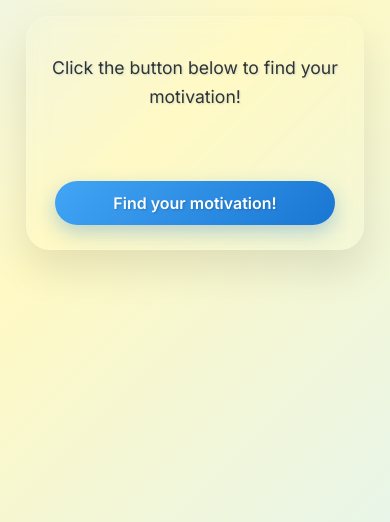
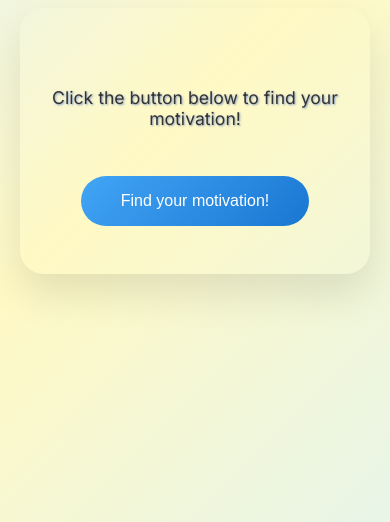
Before and after one commit to 9ciaa/Motivation, a plain HTML site: page index.html in a window 390 px wide. Shown: the part 322-844 px from the top of the page. Drawn offline with Linux system fonts and the light colour scheme.

Commit message:
Update style.css

```diff
--- a/style.css
+++ b/style.css
@@ -1,159 +1,69 @@
-
 * {
   margin: 0;
   padding: 0;
   box-sizing: border-box;
 }
-
 html, body {
   height: 100%;
   width: 100%;
-  font-family: 'Inter', -apple-system, BlinkMacSystemFont, 'Segoe UI', Roboto, sans-serif;
+  font-family: 'Inter', sans-serif;
 }
-
 body {
   background: linear-gradient(135deg, #E3F2FD 0%, #FFF9C4 50%, #E8F5E8 100%);
-  min-height: 100vh;
   display: flex;
   align-items: center;
   justify-content: center;
   padding: 20px;
 }
-
 .container {
-  width: 100%;
   max-width: 800px;
   text-align: center;
 }
-
 .title {
   font-size: clamp(2.5rem, 5vw, 4rem);
   font-weight: 700;
   color: #1976D2;
-  text-shadow: 2px 2px 4px rgba(25, 118, 210, 0.3);
-  margin-bottom: 3rem;
-  letter-spacing: -0.02em;
+  margin-bottom: 2rem;
 }
-
 .quote-section {
   background: transparent;
   border-radius: 24px;
   padding: 3rem 2rem;
   box-shadow: 0 20px 40px rgba(0, 0, 0, 0.1);
-  backdrop-filter: blur(10px);
-  border: 1px solid rgba(255, 255, 255, 0.2);
 }
-
 .quote-container {
-  margin-bottom: 2.5rem;
   min-height: 120px;
   display: flex;
   flex-direction: column;
   justify-content: center;
   align-items: center;
 }
-
 #quote-text {
   font-size: clamp(1.1rem, 2.5vw, 1.5rem);
-  line-height: 1.6;
   color: #333;
-  text-shadow: 1px 1px 2px rgba(25, 118, 210, 0.2);
-  font-weight: 400;
+  text-shadow: 1px 1px 2px rgba(29, 78, 216, 0.5); /* light blue shadow */
   margin-bottom: 1rem;
-  max-width: 600px;
 }
-
 #quote-author {
   font-size: clamp(0.9rem, 2vw, 1.1rem);
   color: #1976D2;
   font-weight: 600;
-  text-shadow: 1px 1px 2px rgba(25, 118, 210, 0.2);
   font-style: italic;
 }
-
 .motivation-button {
   background: linear-gradient(135deg, #42A5F5, #1976D2);
   color: white;
   border: none;
   padding: 1rem 2.5rem;
   font-size: clamp(1rem, 2vw, 1.2rem);
-  font-weight: 600;
+  cursor: pointer;
+  transition: all 0.4s ease;
   border-radius: 50px;
-  cursor: pointer;
-  transition: all 0.3s ease;
-  box-shadow: 0 8px 20px rgba(25, 118, 210, 0.3);
-  text-shadow: 1px 1px 2px rgba(0, 0, 0, 0.2);
-  font-family: inherit;
 }
-
-.motivation-button:hover {
-  transform: translateY(-2px);
-  box-shadow: 0 12px 30px rgba(25, 118, 210, 0.4);
-  background: linear-gradient(135deg, #1976D2, #1565C0);
-}
-
-.motivation-button:active {
-  transform: translateY(0);
-  box-shadow: 0 6px 15px rgba(25, 118, 210, 0.3);
-}
-
-.motivation-button:disabled {
-  opacity: 0.7;
-  cursor: not-allowed;
-  transform: none;
-}
-
-.loading {
-  margin-top: 1rem;
-}
-
-.spinner {
-  width: 40px;
-  height: 40px;
-  border: 4px solid rgba(25, 118, 210, 0.2);
-  border-left: 4px solid #1976D2;
-  border-radius: 50%;
-  animation: spin 1s linear infinite;
-  margin: 0 auto;
-}
-
-.hidden {
-  display: none;
-}
-
-@keyframes spin {
-  0% { transform: rotate(0deg); }
-  100% { transform: rotate(360deg); }
-}
-
-
-
-.motivation-button {
-  background: linear-gradient(135deg, #42A5F5, #1976D2);
-  color: white;
-  border: none;
-  padding: 1rem 2.5rem;
-  font-size: clamp(1rem, 2vw, 1.2rem);
-  font-weight: 600;
-  border-radius: 50px;
-  cursor: pointer;
-  transition: all 0.4s cubic-bezier(0.68, -0.55, 0.265, 1.55),
-              transform 0.6s cubic-bezier(0.68, -0.55, 0.265, 1.55),
-              background 0.4s ease,
-              opacity 0.5s ease;
-  box-shadow: 0 8px 20px rgba(25, 118, 210, 0.3);
-  text-shadow: 1px 1px 2px rgba(0, 0, 0, 0.2);
-  font-family: inherit;
-  position: relative;
-  overflow: hidden;
-}
-
 .motivation-button.upgrading {
   animation: squeezeAndExpand 0.8s cubic-bezier(0.68, -0.55, 0.265, 1.55);
   background: linear-gradient(135deg, #FFD54F, #FF8F00);
-  box-shadow: 0 8px 20px rgba(255, 143, 0, 0.3);
 }
-
 @keyframes squeezeAndExpand {
   0% {
     transform: scale(1);
@@ -171,39 +81,21 @@ body {
     transform: scale(1);
   }
 }
-
-/* Responsive adjustments */
-@media (max-width: 768px) {
-  .quote-section {
-    padding: 2rem 1.5rem;
-    margin: 1rem;
-  }
-
-  .title {
-    margin-bottom: 2rem;
-  }
-
-  .quote-container {
-    min-height: 100px;
-  }
-
-  .motivation-button {
-    padding: 0.875rem 2rem;
-  }
+.loading {
+  margin-top: 1rem;
 }
-
-@media (max-width: 480px) {
-  body {
-    padding: 10px;
-  }
-
-  .quote-section {
-    padding: 1.5rem 1rem;
-  }
-
-  .motivation-button {
-    padding: 0.75rem 1.5rem;
-    width: 100%;
-    max-width: 280px;
-  }
+.spinner {
+  width: 40px;
+  height: 40px;
+  border: 4px solid rgba(25, 118, 210, 0.2);
+  border-left: 4px solid #1976D2;
+  border-radius: 50%;
+  animation: spin 1s linear infinite;
 }
+.hidden {
+  display: none;
+}
+@keyframes spin {
+  0% { transform: rotate(0deg); }
+  100% { transform: rotate(360deg); }
+}
```
